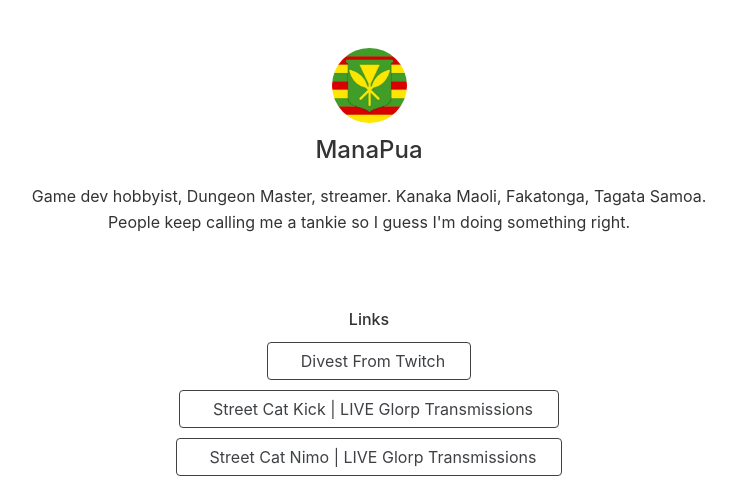
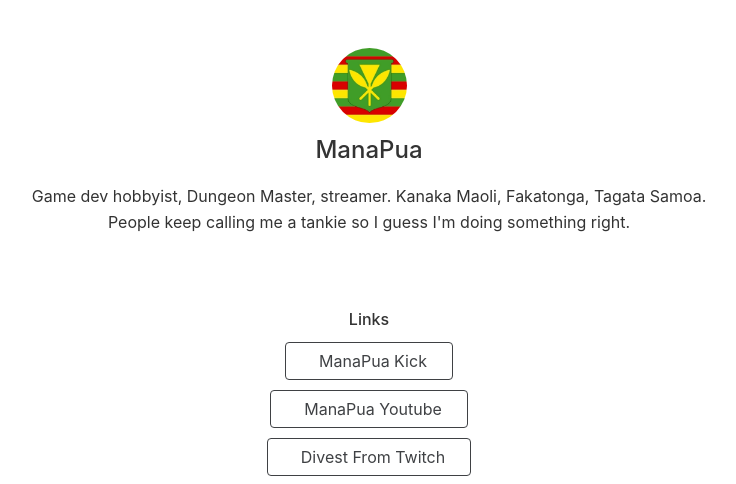
Before and after one commit to StreetCatLove/ManaPua, a Jekyll site: the page built from index.html, in a window 1280 px wide, cut to the strip 0-484 px from the top of the page. Shown: the whole strip, without its empty margins (271-1007 px from the left). Built offline with Jekyll 4.4.1, drawn with Linux system fonts in a browser that asks for light colours; nearby versions of some CDN libraries; some of the changed text lies outside the part shown.

Commit message:
Update links.yml

```diff
--- a/_data/links.yml
+++ b/_data/links.yml
@@ -3,54 +3,14 @@ icon-position: left # Set to left/right
 buttons:
   - category: Links
     items:
+    - title: ManaPua Kick
+      url: https://kick.com/manapuagames
+      icon: tdesign:camera # Icons are optional
+
+    - title: ManaPua Youtube
+      url: https://www.youtube.com/@manapuagaming4390
+      icon: tdesign:rainbow # Icons are optional
+
     - title: Divest From Twitch
       url: https://streetcatlove.github.io/hellostreetcat/divest
       icon: tdesign:chat-message # Icons are optional
-
-    - title: Street Cat Kick | LIVE Glorp Transmissions
-      url: https://kick.com/streetcatlove
-      icon: tdesign:radio-1 # Icons are optional
-
-    - title: Street Cat Nimo | LIVE Glorp Transmissions
-      url: https://nimo.tv/streetcatlove
-      icon: tdesign:gamepad # Icons are optional
-
-    - title: Street Cat Archive & Edits
-      url: https://www.youtube.com/@street_cat_love
-      icon: tdesign:film # Icons are optional
-
-    - title: Street Cat Lore | Long Form Video
-      url: https://www.youtube.com/@Street_Cat_Lore
-      icon: tdesign:book # Icons are optional
-
-    - title: Street Cat Fanpage
-      url: https://streetcatlove.github.io/hellostreetcat/
-      icon: tdesign:cat # Icons are optional
-
-    - title: Street Cat Crossing | Animal Crossing Themed Street Cat Shorts
-      url: https://www.youtube.com/@StreetCatCrossing
-      icon: tdesign:indicator # Icons are optional
-
-    - title: Street Cat Planet | Documentary Style Street Cat Shorts
-      url: https://www.youtube.com/@StreetCatPlanet
-      icon: tdesign:earth # Icons are optional
-
-    - title: Little Red Kitten | Quotations from the Chairman x Street Cat Shorts
-      url: https://www.youtube.com/@LittleRedKitten
-      icon: tdesign:book # Icons are optional
-
-    - title: Juche Kitten Unit | Fostering DPRK Solidarity with Street Cat Shorts
-      url: https://www.youtube.com/@DPRKitten
-      icon: tdesign:flag-4 # Icons are optional
-
-    - title: Street Cat Cadre | Liberation Theory x Street Cat Shorts
-      url: https://www.youtube.com/@StreetCatCadre
-      icon: tdesign:compass # Icons are optional
-
-    - title: Street Cat Commune | Community Designed Shorts
-      url: https://www.youtube.com/@StreetCatCommune
-      icon: tdesign:rainbow # Icons are optional
-
-    - title: Hello Street Cat Restream | 9 Cat Feeders LIVE 24/7
-      url: https://www.twitch.tv/street_cat_love
-      icon: tdesign:camera # Icons are optional
```
